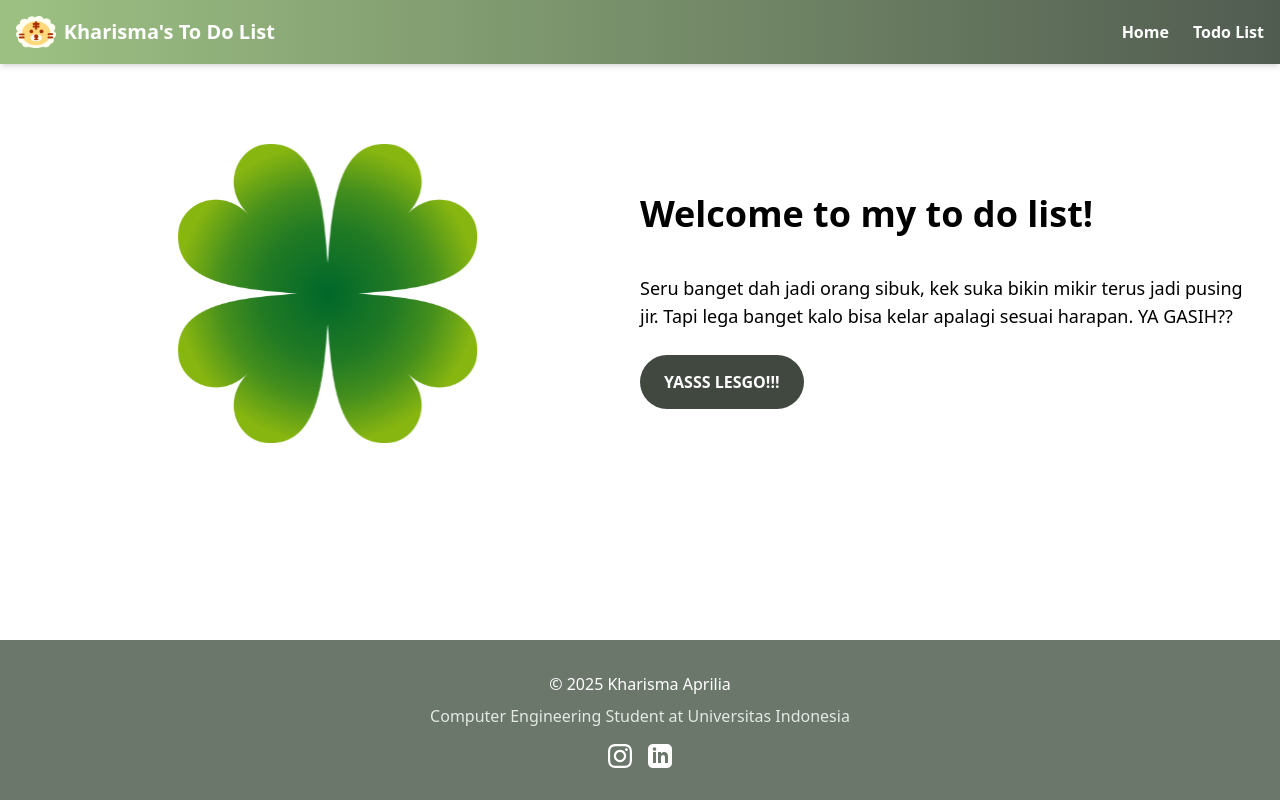
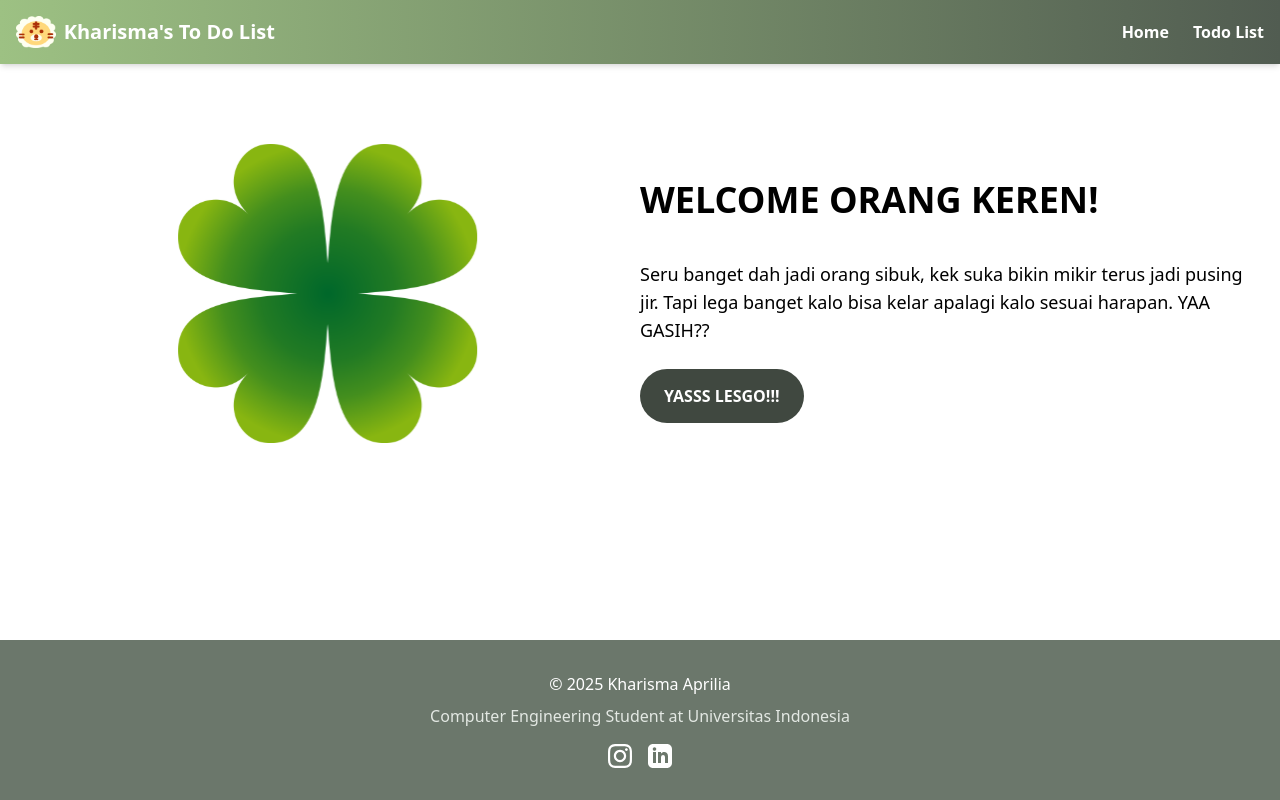
Before and after one commit to kharismapr/tutam9-kharismaaprilia, a React (Vite) app: page / in a window 1280 px wide. Built offline with nearby package versions, Linux system fonts and the light colour scheme.

Commit message:
done down

```diff
--- a/src/Home.jsx
+++ b/src/Home.jsx
@@ -16,9 +16,9 @@ export default function Home() {
 
       {/* Left Section */}
       <div className="md:w-1/2 text-center md:text-left">
-        <h1 className="text-4xl font-bold">Welcome to my to do list!</h1>
+        <h1 className="text-4xl font-bold">WELCOME ORANG KEREN!</h1>
         <p className="text-lg my-10">
-          Seru banget dah jadi orang sibuk, kek suka bikin mikir terus jadi pusing jir. Tapi lega banget kalo bisa kelar apalagi sesuai harapan. YA GASIH??
+          Seru banget dah jadi orang sibuk, kek suka bikin mikir terus jadi pusing jir. Tapi lega banget kalo bisa kelar apalagi kalo sesuai harapan. YAA GASIH??
         </p>
         <Link
           to="/todolist"
--- a/src/ToDoListPage.jsx
+++ b/src/ToDoListPage.jsx
@@ -74,9 +74,25 @@ export default function ToDoListPage(){
   const toggleTodoComplete = async (id) => {
     try {
       const response = await api.patch(`/todos/${id}/toggle`);
-      setTodos(todos.map(todo =>
-        todo.id === id ? response.data : todo
-      ));
+      const updatedTodo = response.data;
+
+      // Remove the toggled todo from the current position
+      const remainingTodos = todos.filter(todo => todo.id !== id);
+
+      // Create new array with completed todos at the bottom
+      const newTodos = [
+        ...remainingTodos.filter(todo => !todo.completed),
+        ...remainingTodos.filter(todo => todo.completed),
+      ];
+
+      // Insert the updated todo based on its completion status
+      if (updatedTodo.completed) {
+        newTodos.push(updatedTodo); // Add completed todo to the end
+      } else {
+        newTodos.unshift(updatedTodo); // Add uncompleted todo to the beginning
+      }
+
+      setTodos(newTodos);
     } catch (error) {
       console.error('Error toggling todo completion:', error);
     }
```
